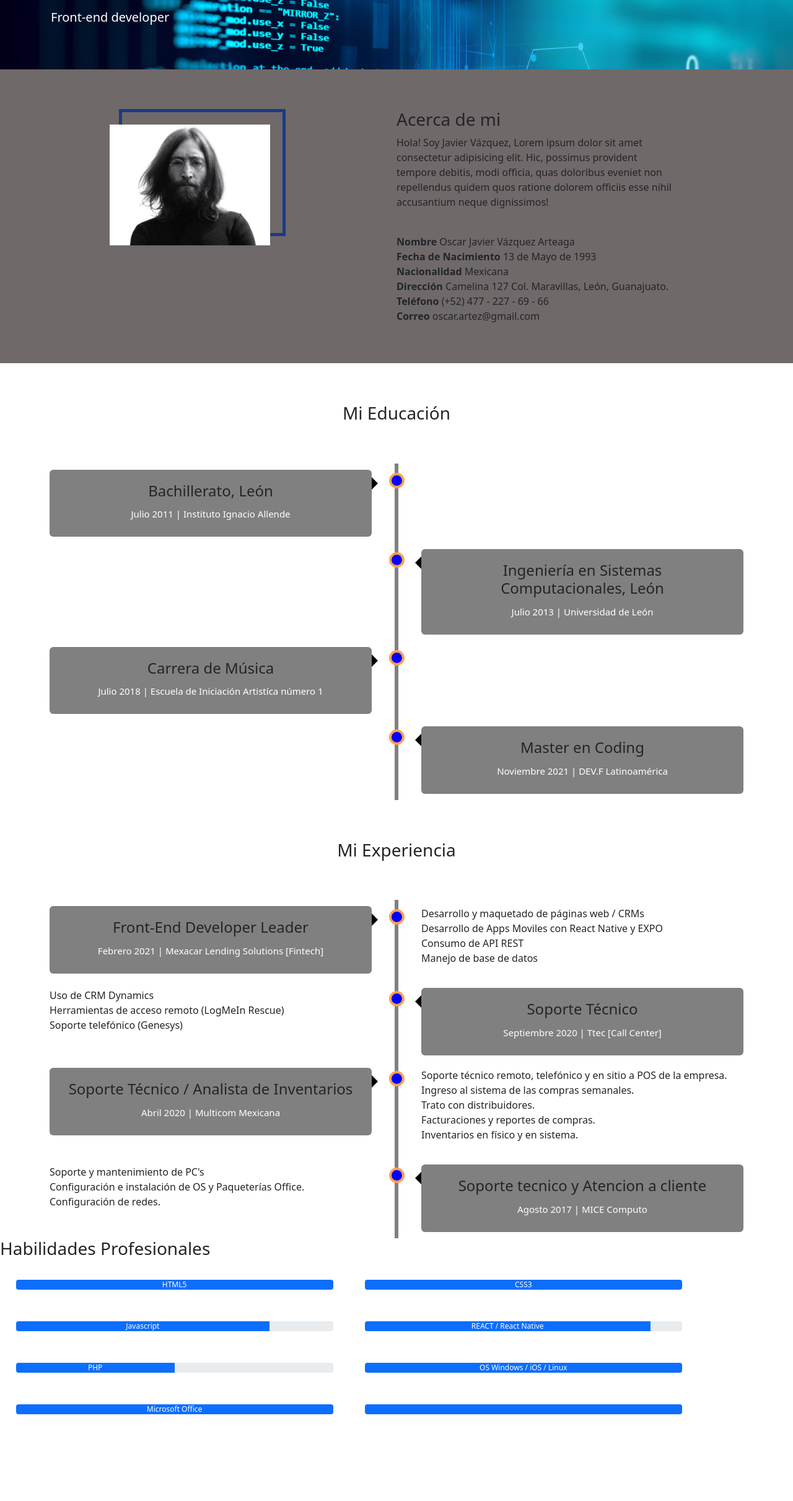
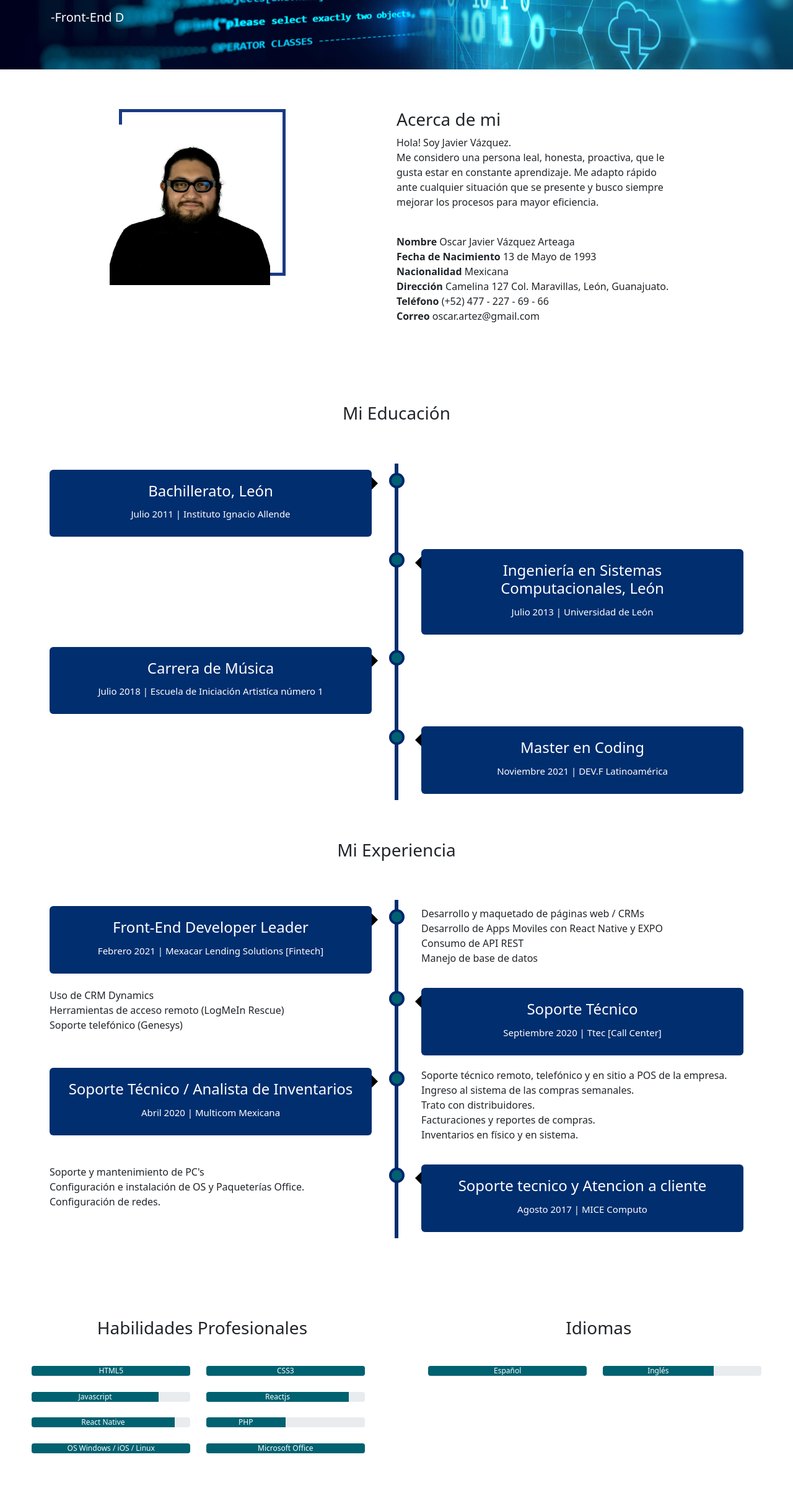
Before and after one commit to oscar-artez/CVwebPage, a plain HTML site: page src/index.html in a window 1280 px wide. Shown: the part 253-2675 px from the top of the page at 62% size. Before the commit the page ends 2561 px from the top, so only its background shows below. Drawn offline with nearby package versions, Linux system fonts and the light colour scheme.

Commit message:
Cambios colores

```diff
--- a/src/index.html
+++ b/src/index.html
@@ -9,24 +9,24 @@
     <script src="https://cdn.jsdelivr.net/npm/axios/dist/axios.min.js"></script>
 
     <link rel="stylesheet" href="./styles.css">
-    <title>Document</title>
+    <title>CV Oscar Vazquez</title>
 </head>
 <body>
     <!-- Header section -->
     <header>
         <nav class="navbar">
             <div class="container">
-              <a class="navbar-brand" href="#">
+              <a class="navbar-brand" href="https://www.linkedin.com/in/oscar-javier/">
                 <svg xmlns="http://www.w3.org/2000/svg" width="16" height="16" fill="currentColor" class="bi bi-linkedin" viewBox="0 0 16 16">
                     <path d="M0 1.146C0 .513.526 0 1.175 0h13.65C15.474 0 16 .513 16 1.146v13.708c0 .633-.526 1.146-1.175 1.146H1.175C.526 16 0 15.487 0 14.854V1.146zm4.943 12.248V6.169H2.542v7.225h2.401zm-1.2-8.212c.837 0 1.358-.554 1.358-1.248-.015-.709-.52-1.248-1.342-1.248-.822 0-1.359.54-1.359 1.248 0 .694.521 1.248 1.327 1.248h.016zm4.908 8.212V9.359c0-.216.016-.432.08-.586.173-.431.568-.878 1.232-.878.869 0 1.216.662 1.216 1.634v3.865h2.401V9.25c0-2.22-1.184-3.252-2.764-3.252-1.274 0-1.845.7-2.165 1.193v.025h-.016a5.54 5.54 0 0 1 .016-.025V6.169h-2.4c.03.678 0 7.225 0 7.225h2.4z"/>
                   </svg>
               </a>
-              <a class="navbar-brand" href="#">
+              <a class="navbar-brand" href="https://github.com/oscar-artez">
                 <svg xmlns="http://www.w3.org/2000/svg" width="16" height="16" fill="currentColor" class="bi bi-github" viewBox="0 0 16 16">
                     <path d="M8 0C3.58 0 0 3.58 0 8c0 3.54 2.29 6.53 5.47 7.59.4.07.55-.17.55-.38 0-.19-.01-.82-.01-1.49-2.01.37-2.53-.49-2.69-.94-.09-.23-.48-.94-.82-1.13-.28-.15-.68-.52-.01-.53.63-.01 1.08.58 1.23.82.72 1.21 1.87.87 2.33.66.07-.52.28-.87.51-1.07-1.78-.2-3.64-.89-3.64-3.95 0-.87.31-1.59.82-2.15-.08-.2-.36-1.02.08-2.12 0 0 .67-.21 2.2.82.64-.18 1.32-.27 2-.27.68 0 1.36.09 2 .27 1.53-1.04 2.2-.82 2.2-.82.44 1.1.16 1.92.08 2.12.51.56.82 1.27.82 2.15 0 3.07-1.87 3.75-3.65 3.95.29.25.54.73.54 1.48 0 1.07-.01 1.93-.01 2.2 0 .21.15.46.55.38A8.012 8.012 0 0 0 16 8c0-4.42-3.58-8-8-8z"/>
                   </svg>
               </a>
-              <a class="navbar-brand" href="#">
+              <a class="navbar-brand" href="https://api.whatsapp.com/send?phone=524772276966.">
                 <svg xmlns="http://www.w3.org/2000/svg" width="16" height="16" fill="currentColor" class="bi bi-whatsapp" viewBox="0 0 16 16">
                     <path d="M13.601 2.326A7.854 7.854 0 0 0 7.994 0C3.627 0 .068 3.558.064 7.926c0 1.399.366 2.76 1.057 3.965L0 16l4.204-1.102a7.933 7.933 0 0 0 3.79.965h.004c4.368 0 7.926-3.558 7.93-7.93A7.898 7.898 0 0 0 13.6 2.326zM7.994 14.521a6.573 6.573 0 0 1-3.356-.92l-.24-.144-2.494.654.666-2.433-.156-.251a6.56 6.56 0 0 1-1.007-3.505c0-3.626 2.957-6.584 6.591-6.584a6.56 6.56 0 0 1 4.66 1.931 6.557 6.557 0 0 1 1.928 4.66c-.004 3.639-2.961 6.592-6.592 6.592zm3.615-4.934c-.197-.099-1.17-.578-1.353-.646-.182-.065-.315-.099-.445.099-.133.197-.513.646-.627.775-.114.133-.232.148-.43.05-.197-.1-.836-.308-1.592-.985-.59-.525-.985-1.175-1.103-1.372-.114-.198-.011-.304.088-.403.087-.088.197-.232.296-.346.1-.114.133-.198.198-.33.065-.134.034-.248-.015-.347-.05-.099-.445-1.076-.612-1.47-.16-.389-.323-.335-.445-.34-.114-.007-.247-.007-.38-.007a.729.729 0 0 0-.529.247c-.182.198-.691.677-.691 1.654 0 .977.71 1.916.81 2.049.098.133 1.394 2.132 3.383 2.992.47.205.84.326 1.129.418.475.152.904.129 1.246.08.38-.058 1.171-.48 1.338-.943.164-.464.164-.86.114-.943-.049-.084-.182-.133-.38-.232z"/>
                   </svg>
@@ -35,7 +35,7 @@
           </nav>
           <div class="ContainerTitle container">
             <h1>Hola!</h1>
-            <h2>Soy Javier Vázquez</h2>
+            <h2>Soy Oscar Javier Vázquez Arteaga</h2>
             <h5 id='TextTypeW'>Front-end developer</h5>
           </div>
     </header>
@@ -44,12 +44,17 @@
         <div class="ContainerFlex">
             <div class="ContainerPhoto">
                 <div class="ContainerImg">
-                    <img class='img-fluid' src="../assets/images/cc5781ec76634979f9151d8efe000a44.jpg" alt="">
+                    <img class='img-fluid' src="../assets/images/1618281509773.jfif" alt="">
                 </div>
             </div>
             <div class="ContainerAboutText">
                 <h3>Acerca de mi</h3>
-                <p>Hola! Soy Javier Vázquez, Lorem ipsum dolor sit amet consectetur adipisicing elit. Hic, possimus provident tempore debitis, modi officia, quas doloribus eveniet non repellendus quidem quos ratione dolorem officiis esse nihil accusantium neque dignissimos!</p><br>
+                <p>Hola! Soy Javier Vázquez. <br> Me considero una persona leal, honesta, proactiva, que
+                  le gusta estar en constante aprendizaje. Me adapto
+                  rápido ante cualquier situación que se presente y busco
+                  siempre mejorar los procesos para mayor eficiencia.
+                  <br>
+                </p><br>
                 <label class="labelAboutM" for="">Nombre</label> <p style='display: inline;'>Oscar Javier Vázquez Arteaga</p><br>
                 <label class="labelAboutM"  for="">Fecha de Nacimiento</label> <p style='display: inline;'>13 de Mayo de 1993</p><br>
                 <label class="labelAboutM"  for="">Nacionalidad</label> <p style='display: inline;'>Mexicana</p><br>
@@ -108,7 +113,7 @@
                     Consumo de API REST<br>
                     Manejo de base de datos</p></div>
             </div>
-            <div class="FlexContainerXP">
+            <div class="FlexContainerXP FlexReverse">
                 <div class="ContainerText"> <p class="TextoTrabajo">
                     Uso de CRM Dynamics<br>
                     Herramientas de acceso remoto (LogMeIn Rescue) <br>
@@ -134,7 +139,7 @@
                 Facturaciones y reportes de compras.<br>
                 Inventarios en físico y en sistema.</p></div>
             </div>
-            <div class="FlexContainerXP">
+            <div class="FlexContainerXP FlexReverse">
                 <div class="ContainerText"> <p class="TextoTrabajo">
                     Soporte y mantenimiento de PC's <br>
                     Configuración e instalación de OS y Paqueterías Office. <br>
@@ -148,8 +153,9 @@
             </div>
           </div>
     </section>
+    <div class="ContainerProgressSection">
     <!-- SKILLS SECTION -->
-    <section class="Skills Section">
+    <section class="SkillsSection">
         <h3>Habilidades Profesionales</h3>
 
         <div class="ContainerProgressSkills">
@@ -163,8 +169,11 @@
                 <div class="progress-bar" role="progressbar" style="width: 80%" aria-valuenow="80" aria-valuemin="0" aria-valuemax="100">Javascript</div>
             </div>
             <div class="progress">
-              <div class="progress-bar" role="progressbar" style="width: 90%" aria-valuenow="100" aria-valuemin="0" aria-valuemax="100">REACT / React Native</div>
+              <div class="progress-bar" role="progressbar" style="width: 90%" aria-valuenow="100" aria-valuemin="0" aria-valuemax="100">Reactjs</div>
           </div>
+          <div class="progress">
+            <div class="progress-bar" role="progressbar" style="width: 90%" aria-valuenow="100" aria-valuemin="0" aria-valuemax="100">React Native</div>
+        </div>
             <div class="progress">
               <div class="progress-bar" role="progressbar" style="width: 50%" aria-valuenow="50" aria-valuemin="0" aria-valuemax="100">PHP</div>
           </div>
@@ -175,11 +184,22 @@
             <div class="progress">
                 <div class="progress-bar" role="progressbar" style="width: 100%" aria-valuenow="100" aria-valuemin="0" aria-valuemax="100">Microsoft Office</div>
             </div>
-            <div class="progress">
-                <div class="progress-bar" role="progressbar" style="width: 100%" aria-valuenow="100" aria-valuemin="0" aria-valuemax="100"></div>
-            </div>
         </div>
     </section>
+    <!-- LANGUAGES SECTION -->
+    <section class="LanguagesSection">
+      <h3>Idiomas</h3>
+
+      <div class="ContainerProgressSkills ">
+            <div class="progress">
+                <div class="progress-bar" role="progressbar" style="width: 100%"  aria-valuenow="100" aria-valuemin="100" aria-valuemax="100">Español</div>
+            </div>
+          <div class="progress">
+              <div class="progress-bar" role="progressbar" style="width: 70%" aria-valuenow="60" aria-valuemin="0" aria-valuemax="100">Inglés</div>
+          </div>
+      </div>
+  </section>
+</div>
     <script src="./main.js"></script>
 </body>
 </html>
--- a/src/main.js
+++ b/src/main.js
@@ -1,109 +1,66 @@
-
-// const axios = require('axios').default;// // List of sentences
-// var _CONTENT = [
-// 	"-Desarrollador Web",
-//     "-Front-End Developer",
-// 	"-Soporte técnico",
-// ];
+ // List of sentences
+ var _CONTENT = [
+ 	"-Desarrollador Web",
+     "-Front-End Developer",
+ 	"-Soporte técnico",
+ ];
 
 // // Current sentence being processed
-// let _PART = 0;
+ let _PART = 0;
 
 // // Character number of the current sentence being processed
-// let _PART_INDEX = 1;
+ let _PART_INDEX = 1;
 
 // // Holds the handle returned from setInterval
-// let _INTERVAL_VAL;
+ let _INTERVAL_VAL;
 
 // // Element that holds the text
-// let _ELEMENT = document.querySelector("#TextTypeW");
+ let _ELEMENT = document.querySelector("#TextTypeW");
 
-// // Implements typing effect
-// function Type() {
-// 	// Get substring with 1 characater added
-// 	let text =  _CONTENT[_PART].substring(0, _PART_INDEX + 1);
-// 	_ELEMENT.innerHTML = text;
-// 	_PART_INDEX++;
+ // Implements typing effect
+ function Type() {
+ 	// Get substring with 1 characater added
+ 	let text =  _CONTENT[_PART].substring(0, _PART_INDEX + 1);
+ 	_ELEMENT.innerHTML = text;
+ 	_PART_INDEX++;
 
-// 	// If full sentence has been displayed then start to delete the sentence after some time
-// 	if(text === _CONTENT[_PART]) {
+ 	// If full sentence has been displayed then start to delete the sentence after some time
+ 	if(text === _CONTENT[_PART]) {
 
-// 		clearInterval(_INTERVAL_VAL);
-// 		setTimeout(function() {
-// 			_INTERVAL_VAL = setInterval(Delete, 50);
-// 		}, 1000);
-// 	}
-// }
+ 		clearInterval(_INTERVAL_VAL);
+ 		setTimeout(function() {
+ 			_INTERVAL_VAL = setInterval(Delete, 50);
+ 		}, 1000);
+ 	}
+ }
 
-// // Implements deleting effect
-// function Delete() {
-// 	// Get substring with 1 characater deleted
-// 	let text =  _CONTENT[_PART].substring(0, _PART_INDEX - 1);
-// 	_ELEMENT.innerHTML = text;
-// 	_PART_INDEX--;
+ // Implements deleting effect
+ function Delete() {
+ 	// Get substring with 1 characater deleted
+ 	let text =  _CONTENT[_PART].substring(0, _PART_INDEX - 1);
+ 	_ELEMENT.innerHTML = text;
+ 	_PART_INDEX--;
 
-// 	// If sentence has been deleted then start to display the next sentence
-// 	if(text === '-') {
-// 		clearInterval(_INTERVAL_VAL);
+ 	// If sentence has been deleted then start to display the next sentence
+ 	if(text === '-') {
+ 		clearInterval(_INTERVAL_VAL);
 
-// 		// If current sentence was last then display the first one, else move to the next
-// 		if(_PART == (_CONTENT.length - 1))
-// 			_PART = 0;
-// 		else
-// 			_PART++;
+ 		// If current sentence was last then display the first one, else move to the next
+ 		if(_PART == (_CONTENT.length - 1))
+ 			_PART = 0;
+ 		else
+ 			_PART++;
 
-// 		_PART_INDEX = 0;
+ 		_PART_INDEX = 0;
 
-// 		// Start to display the next sentence after some time
-// 		setTimeout(function() {
-// 			_INTERVAL_VAL = setInterval(Type, 100);
-// 		}, 200);
-// 	}
-// }
+ 		// Start to display the next sentence after some time
+ 		setTimeout(function() {
+ 			_INTERVAL_VAL = setInterval(Type, 100);
+ 		}, 200);
+ 	}
+ }
 
-// // Start the typing effect on load
-// _INTERVAL_VAL = setInterval(Type, 100);
+ // Start the typing effect on load
+ _INTERVAL_VAL = setInterval(Type, 100);
 
 // ///
-
-function Calculadora(capital, diasAtraso, bandera){
-
-    let RefrendoVigente =  capital * bandera;
-
-    let RefrendoAtrasado =  capital * .18 + ((diasAtraso - 1 )* 50);
-    let RefrendoVigentepl =  RefrendoVigente * 8 + ((diasAtraso - 1 *50))
-    console.log(RefrendoVigente);
-    console.log(RefrendoVigentepl);
-    console.log(RefrendoAtrasado);
-
-}
-
-Calculadora(20600, 263, .15);
-
-
-
-// function Cocktail(){
-// let url = "https://www.thecocktaildb.com/api/json/v1/1/search.php?s=margarita";
-// let ingrediente = "strIngredient";
-
-
-
-// axios.get(url)
-// .then(response => {
-//     console.log(response.data.drinks);
-//     let bebidas = response.data.drinks;
-
-//      for(let i=0; i<bebidas.length -1; i++){
-//         for(let u=1; u<=15; u++){
-//             http://example.com/example/example/example/exampleFunction
-//         }
-
-//      }
-// })
-// .catch(e => {
-//     console.log(e);
-//     // Capturamos los errores
-// })
-// }
-
-// Cocktail();
--- a/src/styles.css
+++ b/src/styles.css
@@ -16,7 +16,8 @@
 header{
     background-image: url(../assets/images/AdobeStock_164909094-scaled.jpeg);
     background-size: cover;
-    background-repeat: no-repeat
+    background-repeat: no-repeat;
+    background-position: center center;
 }
 .ContainerTitle {
     padding: 2% 0 5% 12px;
@@ -28,7 +29,7 @@ header{
 /* Section About me */
 
 .AboutmeSection{
-    background-color: rgb(112, 105, 105);
+    background-color: #fff;
 }
 .ContainerFlex{
     display: flex;
@@ -48,31 +49,24 @@ width: 35%;
 .labelAboutM{
     font-weight: bold;
 }
-
-
-
-
-/* Responsive Phone */
-@media (max-width:457px)
-{
-    .ContainerFlex{
-    flex-direction: column;
+.SkillsSection h3{
+  padding-left: 2%;
+  text-align: center;
+  margin-bottom: 5%;
 }
-.ContainerPhoto, .ContainerAboutText {
-    width: 100%;
-    margin: 5% 0 0 0 ;
+.LanguagesSection h3{
+  padding-left: 2%;
+  text-align: center;
+  margin-bottom: 5%;
 }
-.ContainerImg {
-    width: 60%;
-    margin: 5% auto;
+.SkillsSection, .LanguagesSection{
+  width: 100%;
 }
 
-.ContainerAboutText {
-    padding: 10%;
+.ContainerProgressSection{
+  display: flex;
+  padding-bottom: 5%;
 }
-
-}
-
 /* dddd */
 
 
@@ -89,12 +83,15 @@ margin: 5% auto;
     margin: 0 auto;
   }
 
+  .content h4{
+    color: #fff;
+  }
   /* The actual timeline (the vertical ruler) */
   .timeline::after {
     content: '';
     position: absolute;
     width: 6px;
-    background-color: grey;
+    background-color: #002e6f;
     top: 0;
     bottom: 0;
     left: 50%;
@@ -125,8 +122,8 @@ margin: 5% auto;
     width: 25px;
     height: 25px;
     right: -13px;
-    background-color: blue;
-    border: 4px solid #FF9F55;
+    background-color: #006170;
+    border: 4px solid #00256f;
     top: 15px;
     border-radius: 50%;
     z-index: 1;
@@ -193,7 +190,7 @@ margin: 5% auto;
   /* The actual content */
   .content {
     padding: 20px 30px;
-    background-color: grey;
+    background-color: #002e6f;
     position: relative;
     border-radius: 6px;
   }
@@ -206,9 +203,42 @@ margin: 5% auto;
       text-align: center;
   }
 
+
   /* Media queries - Responsive timeline on screens less than 600px wide */
   @media screen and (max-width: 600px) {
+    .ContainerProgressSection{
+      display: flex;
+      flex-direction: column;
+    }
+    .ContainerFlex{
+      flex-direction: column;
+  }
+  .ContainerPhoto, .ContainerAboutText {
+      width: 100%;
+      margin: 5% 0 0 0 ;
+  }
+  .ContainerImg {
+      width: 60%;
+      margin: 5% auto;
+  }
 
+  .ContainerAboutText {
+      padding: 10%;
+  }
+
+
+    .FlexContainerXP {
+      display: flex;
+      flex-direction: column;
+  }
+  .FlexReverse{
+    flex-direction: column-reverse;
+  }
+  .ContainerText{
+    width: 100%;
+    text-align: center;
+    background-color: white;
+  }
     .content{
         margin-top: 10%;
     }
@@ -247,12 +277,27 @@ margin: 5% auto;
     .right2 {
         left: 0%;
       }
+      .SkillsSection h3{
+        font-size: 15px;
+      }
+      .LanguagesSection h3{
+        font-size: 15px;
+      }
+      .TextoTrabajo{
+        font-size: 15px;
+      }
   }
+
+  .SkillsSection, .LanguagesSection{
+    margin-top: 10%;
+  }
+
 /* progres skills */
 .ContainerProgressSkills{
     width: 100%;
     display: flex;
     flex-wrap: wrap;
+    justify-content: center;
 }
 .progress{
     margin: 2%;
@@ -270,3 +315,6 @@ margin: 5% auto;
   background-color: #e9ecef;
   border-radius: 0.25rem;
 }
+.progress-bar{
+  background-color: #006170;
+}
```
Also changed, not shown: assets/images/1618281509773.jfif (added), assets/images/Front-end-Development.jpeg (added), assets/images/html-css-javascript.jpg (added), assets/images/html5_css3_javascript1.png (added).
